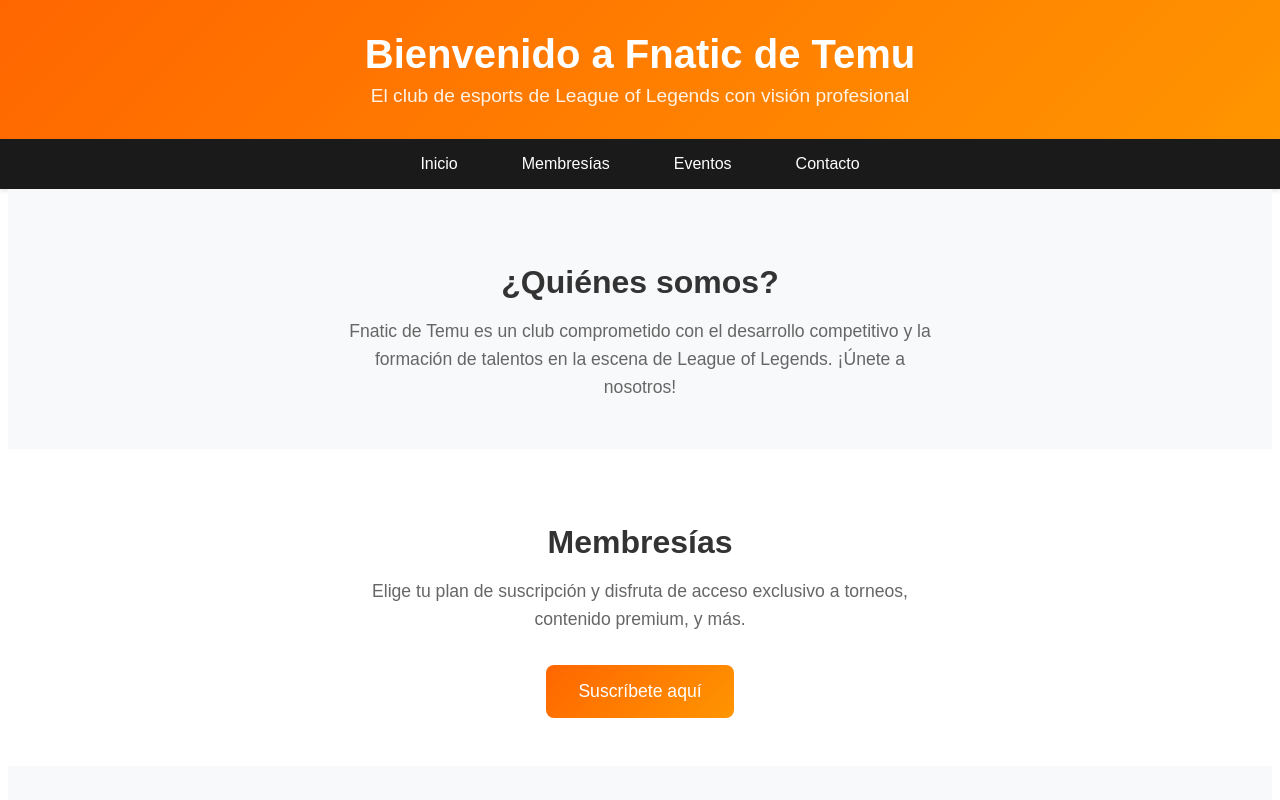
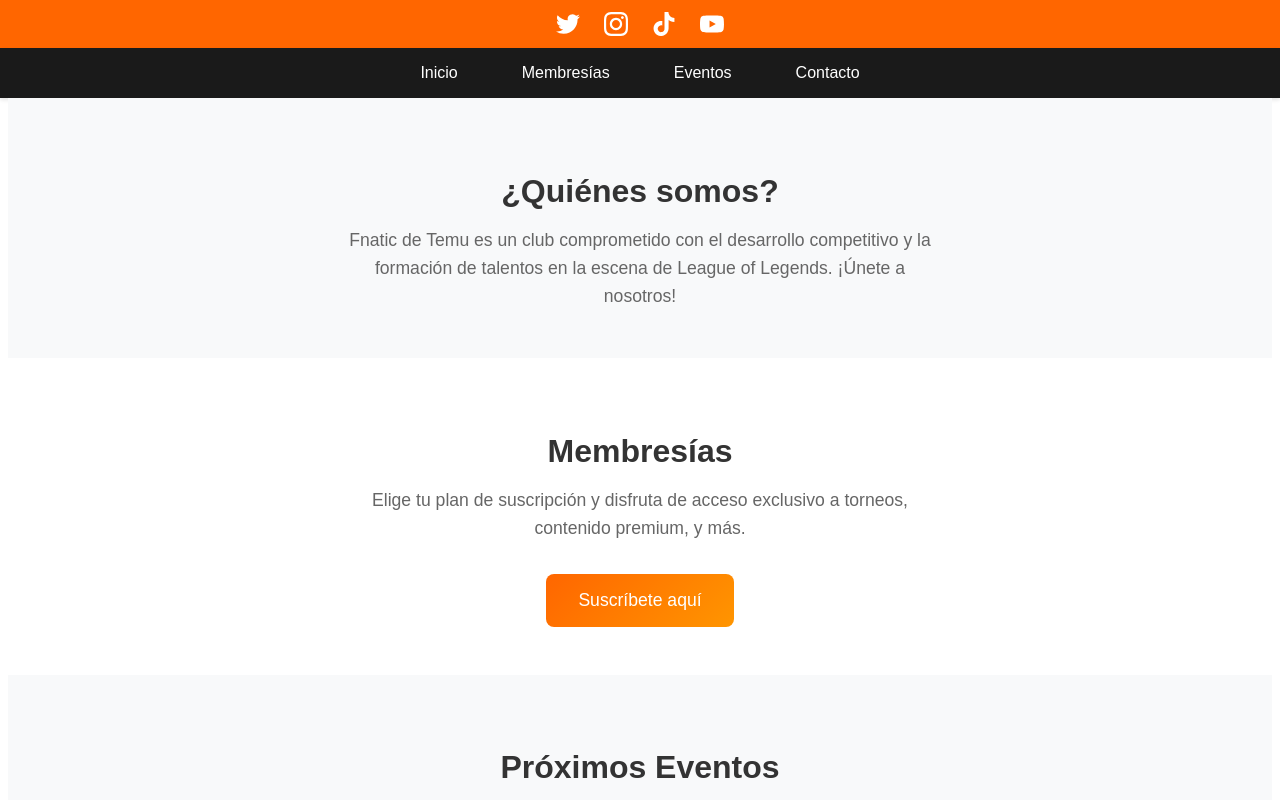
Before and after one commit to fnaticdetemu10/fnatic-de-temu, a React (Create React App) app: page / in a window 1280 px wide. Shown: the top 800 px of the page. Built offline with nearby package versions, Linux system fonts and the light colour scheme.

Commit message:
Cambio en el header

```diff
--- a/src/components/Header.css
+++ b/src/components/Header.css
@@ -1,19 +1,34 @@
 .header {
-  background: linear-gradient(135deg, #ff6600, #ff9500);
-  color: white;
-  padding: 2rem;
-  text-align: center;
-  box-shadow: 0 4px 6px rgba(0, 0, 0, 0.1);
+  background: #ff6600;
+  padding: 12px 0;
+  display: flex;
+  justify-content: center;
+  align-items: center;
+  box-shadow: 0 2px 4px rgba(0, 0, 0, 0.1);
 }
 
-.header h1 {
-  margin: 0 0 0.5rem 0;
-  font-size: 2.5rem;
-  font-weight: bold;
+.social-icons {
+  display: flex;
+  gap: 24px;
+  align-items: center;
 }
 
-.header p {
-  margin: 0;
-  font-size: 1.2rem;
-  opacity: 0.9;
+.social-icons a {
+  color: white;
+  text-decoration: none;
+  transition: transform 0.2s ease, opacity 0.2s ease;
+  display: flex;
+  align-items: center;
+  justify-content: center;
 }
+
+.social-icons a:hover {
+  transform: scale(1.1);
+  opacity: 0.8;
+}
+
+.social-icons svg {
+  width: 24px;
+  height: 24px;
+  fill: white;
+}
--- a/src/components/Header.js
+++ b/src/components/Header.js
@@ -4,8 +4,28 @@
 const Header = () => {
   return (
     <header className="header">
-      <h1>Bienvenido a Fnatic de Temu</h1>
-      <p>El club de esports de League of Legends con visión profesional</p>
+      <div className="social-icons">
+        <a href="https://twitter.com" target="_blank" rel="noopener noreferrer" aria-label="Twitter">
+          <svg viewBox="0 0 24 24" fill="currentColor">
+            <path d="M23.953 4.57a10 10 0 01-2.825.775 4.958 4.958 0 002.163-2.723c-.951.555-2.005.959-3.127 1.184a4.92 4.92 0 00-8.384 4.482C7.69 8.095 4.067 6.13 1.64 3.162a4.822 4.822 0 00-.666 2.475c0 1.71.87 3.213 2.188 4.096a4.904 4.904 0 01-2.228-.616v.06a4.923 4.923 0 003.946 4.827 4.996 4.996 0 01-2.212.085 4.936 4.936 0 004.604 3.417 9.867 9.867 0 01-6.102 2.105c-.39 0-.779-.023-1.17-.067a13.995 13.995 0 007.557 2.209c9.053 0 13.998-7.496 13.998-13.985 0-.21 0-.42-.015-.63A9.935 9.935 0 0024 4.59z"/>
+          </svg>
+        </a>
+        <a href="https://instagram.com" target="_blank" rel="noopener noreferrer" aria-label="Instagram">
+          <svg viewBox="0 0 24 24" fill="currentColor">
+            <path d="M12 2.163c3.204 0 3.584.012 4.85.07 3.252.148 4.771 1.691 4.919 4.919.058 1.265.069 1.645.069 4.849 0 3.205-.012 3.584-.069 4.849-.149 3.225-1.664 4.771-4.919 4.919-1.266.058-1.644.07-4.85.07-3.204 0-3.584-.012-4.849-.07-3.26-.149-4.771-1.699-4.919-4.92-.058-1.265-.07-1.644-.07-4.849 0-3.204.013-3.583.07-4.849.149-3.227 1.664-4.771 4.919-4.919 1.266-.057 1.645-.069 4.849-.069zm0-2.163c-3.259 0-3.667.014-4.947.072-4.358.2-6.78 2.618-6.98 6.98-.059 1.281-.073 1.689-.073 4.948 0 3.259.014 3.668.072 4.948.2 4.358 2.618 6.78 6.98 6.98 1.281.058 1.689.072 4.948.072 3.259 0 3.668-.014 4.948-.072 4.354-.2 6.782-2.618 6.979-6.98.059-1.28.073-1.689.073-4.948 0-3.259-.014-3.667-.072-4.947-.196-4.354-2.617-6.78-6.979-6.98-1.281-.059-1.69-.073-4.949-.073zm0 5.838c-3.403 0-6.162 2.759-6.162 6.162s2.759 6.163 6.162 6.163 6.162-2.759 6.162-6.163c0-3.403-2.759-6.162-6.162-6.162zm0 10.162c-2.209 0-4-1.79-4-4 0-2.209 1.791-4 4-4s4 1.791 4 4c0 2.21-1.791 4-4 4zm6.406-11.845c-.796 0-1.441.645-1.441 1.44s.645 1.44 1.441 1.44c.795 0 1.439-.645 1.439-1.44s-.644-1.44-1.439-1.44z"/>
+          </svg>
+        </a>
+        <a href="https://tiktok.com" target="_blank" rel="noopener noreferrer" aria-label="TikTok">
+          <svg viewBox="0 0 24 24" fill="currentColor">
+            <path d="M12.525.02c1.31-.02 2.61-.01 3.91-.02.08 1.53.63 3.09 1.75 4.17 1.12 1.11 2.7 1.62 4.24 1.79v4.03c-1.44-.05-2.89-.35-4.2-.97-.57-.26-1.1-.59-1.62-.93-.01 2.92.01 5.84-.02 8.75-.08 1.4-.54 2.79-1.35 3.94-1.31 1.92-3.58 3.17-5.91 3.21-1.43.08-2.86-.31-4.08-1.03-2.02-1.19-3.44-3.37-3.65-5.71-.02-.5-.03-1-.01-1.49.18-1.9 1.12-3.72 2.58-4.96 1.66-1.44 3.98-2.13 6.15-1.72.02 1.48-.04 2.96-.04 4.44-.99-.32-2.15-.23-3.02.37-.63.41-1.11 1.04-1.36 1.75-.21.51-.15 1.07-.14 1.61.24 1.64 1.82 3.02 3.5 2.87 1.12-.01 2.19-.66 2.77-1.61.19-.33.4-.67.41-1.06.1-1.79.06-3.57.07-5.36.01-4.03-.01-8.05.02-12.07z"/>
+          </svg>
+        </a>
+        <a href="https://youtube.com" target="_blank" rel="noopener noreferrer" aria-label="YouTube">
+          <svg viewBox="0 0 24 24" fill="currentColor">
+            <path d="M23.498 6.186a3.016 3.016 0 0 0-2.122-2.136C19.505 3.545 12 3.545 12 3.545s-7.505 0-9.377.505A3.017 3.017 0 0 0 .502 6.186C0 8.07 0 12 0 12s0 3.93.502 5.814a3.016 3.016 0 0 0 2.122 2.136c1.871.505 9.376.505 9.376.505s7.505 0 9.377-.505a3.015 3.015 0 0 0 2.122-2.136C24 15.93 24 12 24 12s0-3.93-.502-5.814zM9.545 15.568V8.432L15.818 12l-6.273 3.568z"/>
+          </svg>
+        </a>
+      </div>
     </header>
   );
 };
```
